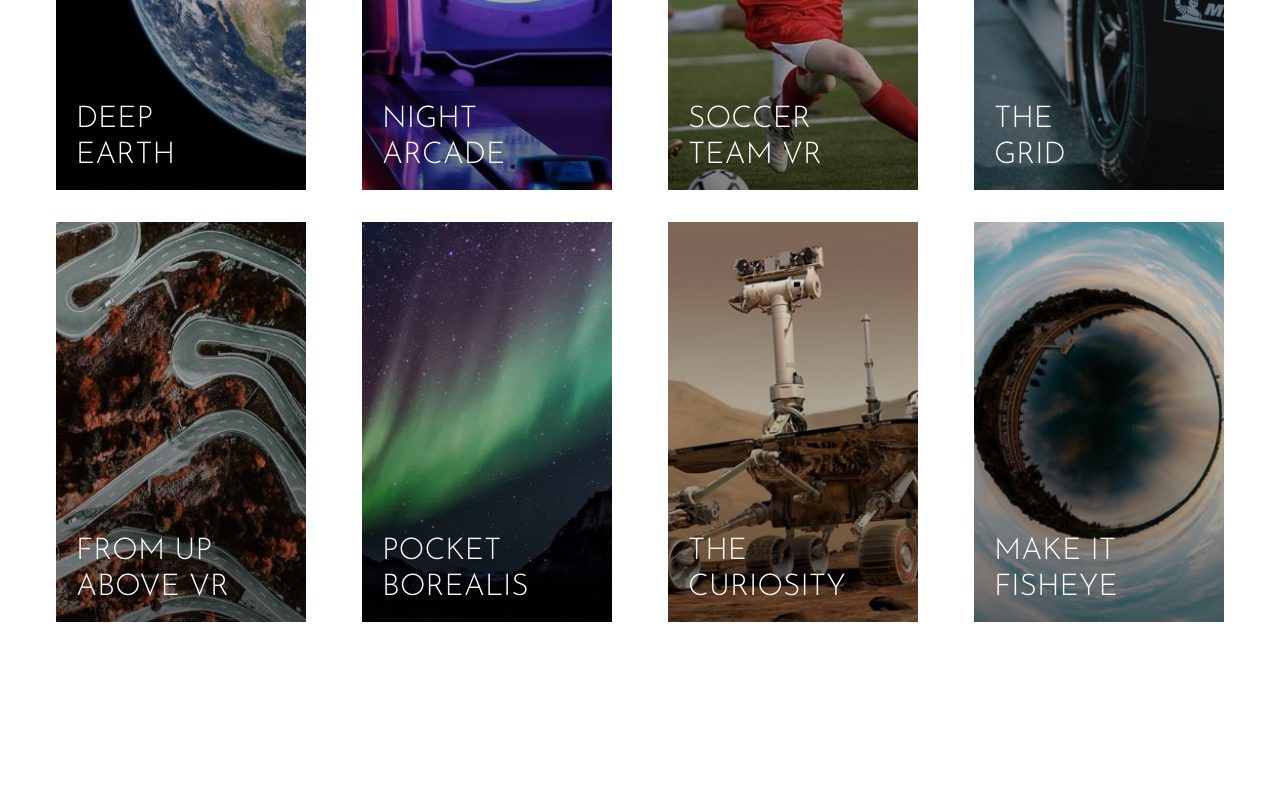
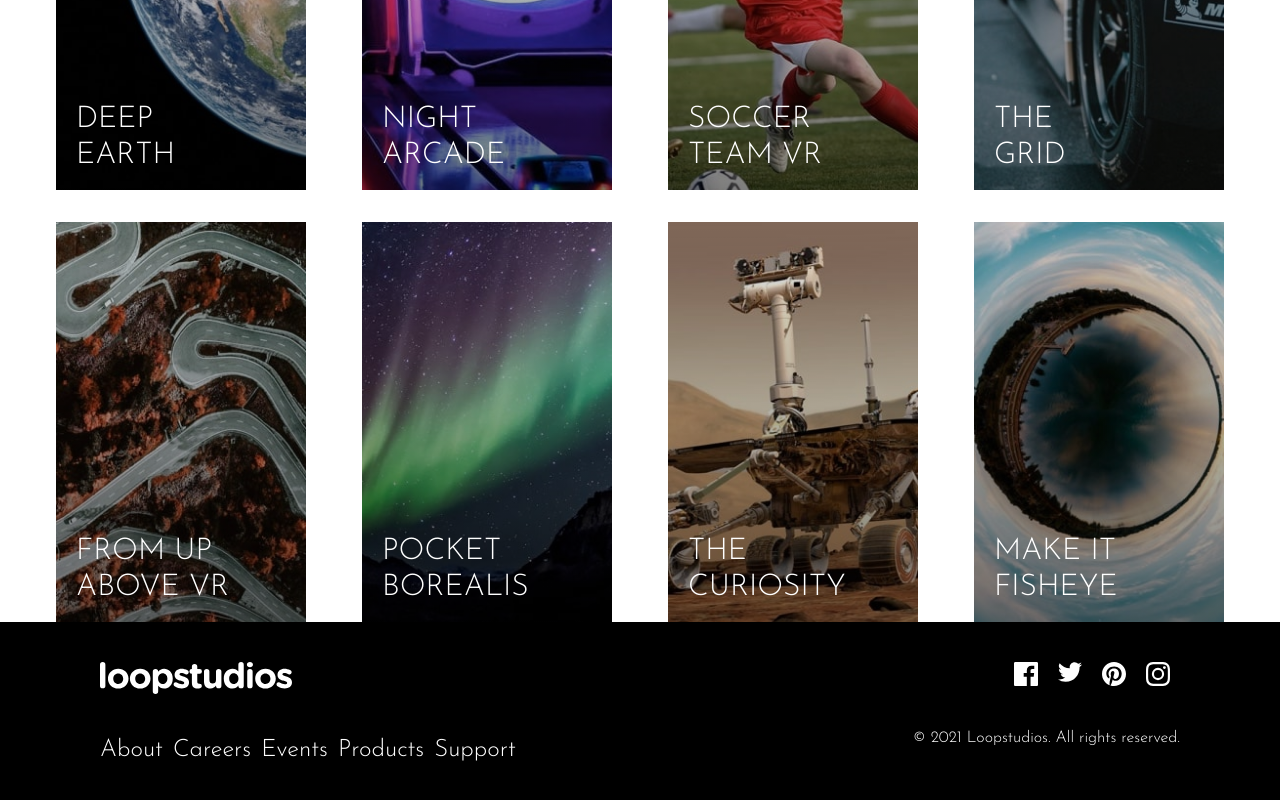
Before and after one commit to ValTM/friendly-bassoon, a React (Vite) app: page /loopstudio in a window 1280 px wide. Shown: the part 1376-2176 px from the top of the page. Before the commit the page ends 1998 px from the top, so only its background shows below. Built offline with nearby package versions, Linux system fonts and the light colour scheme; the HTML template or start-up script is replaced by a standard one.

Commit message:
added Footer section in Loopstudio project

```diff
--- /dev/null
+++ b/src/pages/Loopstudio/Footer/Footer.css
@@ -0,0 +1,19 @@
+.footer {
+  height: 500px;
+  font-family: var(--font-josefin);
+  max-width: 2000px;
+  margin: 0 auto;
+}
+
+.footer .socials li {
+  margin: 0 10px;
+}
+@media screen and (min-width: 1024px) {
+  .footer {
+    height: 200px;
+    padding: 0 100px;
+  }
+  .footer li {
+    margin-right: 10px;
+  }
+}
--- /dev/null
+++ b/src/pages/Loopstudio/Footer/Footer.jsx
@@ -0,0 +1,45 @@
+import React from 'react';
+import './Footer.css';
+import logo from '../../../assets/loopstudios-img/logo.svg';
+import fb from '../../../assets/loopstudios-img/icon-facebook.svg';
+import twitter from '../../../assets/loopstudios-img/icon-twitter.svg';
+import pint from '../../../assets/loopstudios-img/icon-pinterest.svg';
+import insta from '../../../assets/loopstudios-img/icon-instagram.svg';
+
+function Footer() {
+  return (
+    <div className="footer mt-40 bg-black lg:flex justify-between  content-center ">
+      <div>
+        <img className="mx-auto pt-10 lg:ml-0" src={logo} alt="" />
+        <ul className=" mt-10 flex flex-col text-center text-white text-2xl lg:flex-row">
+          <li>About</li>
+          <li>Careers</li>
+          <li>Events</li>
+          <li>Products</li>
+          <li>Support</li>
+        </ul>
+      </div>
+      <div>
+        <ul className=" socials mt-10 flex justify-center lg:justify-end">
+          <li>
+            <img src={fb} alt="" />
+          </li>
+          <li>
+            <img src={twitter} alt="" />
+          </li>
+          <li>
+            <img src={pint} alt="" />
+          </li>
+          <li>
+            <img src={insta} alt="" />
+          </li>
+        </ul>
+        <p className="text-center text-white mt-10">
+          © 2021 Loopstudios. All rights reserved.
+        </p>
+      </div>
+    </div>
+  );
+}
+
+export default Footer;
--- a/src/pages/Loopstudio/Loopstudio.jsx
+++ b/src/pages/Loopstudio/Loopstudio.jsx
@@ -1,7 +1,8 @@
 import React from 'react';
+import Header from '../../components/Header';
 import HeroSection from './HeroSection/HeroSection';
 import MainSection from './MainSection/MainSection';
-import Header from '../../components/Header';
+import Footer from './Footer/Footer';
 import './Loopstudio.css';
 
 function Loopstudio() {
@@ -10,6 +11,7 @@ function Loopstudio() {
       <Header title="Loopstudio" />
       <HeroSection />
       <MainSection />
+      <Footer />
     </>
   );
 }
--- a/src/pages/Loopstudio/MainSection/MainGallery/MainGallery.css
+++ b/src/pages/Loopstudio/MainSection/MainGallery/MainGallery.css
@@ -2,11 +2,8 @@
   font-family: var(--font-josefin);
 }
 .loop-earth {
-  background: linear-gradient(
-    to bottom,
-    rgba(0, 0, 0, 0.1),
-    rgba(0, 0, 0, 0.5)
-  );
+  background: linear-gradient(to bottom, rgba(0, 0, 0, 0.1), rgba(0, 0, 0, 0.5)),
+    url('../../../../assets/loopstudios-img/mobile/image-deep-earth.jpg');
   background-size: cover;
   background-repeat: no-repeat;
   height: 150px;
@@ -111,7 +108,6 @@
       url('../../../../assets/loopstudios-img/desktop/image-deep-earth.jpg');
     background-size: cover;
     background-repeat: no-repeat;
-
     position: relative;
   }
 
```
